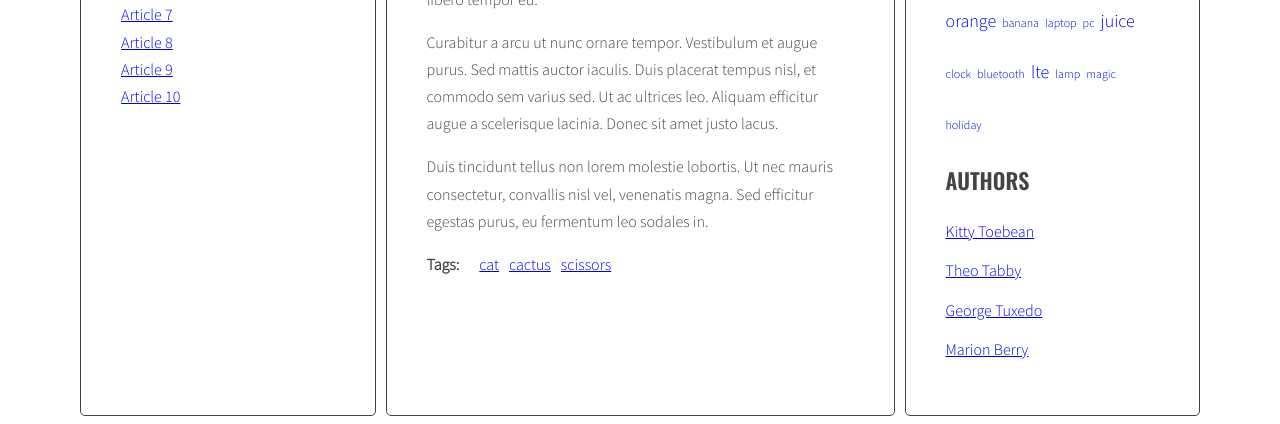
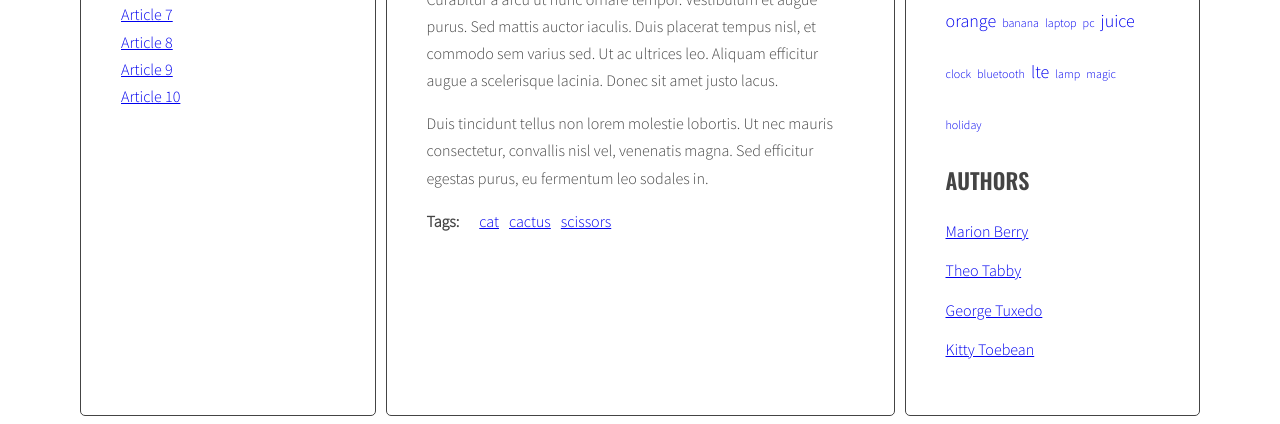
Before and after one commit to aoibaraa/javascript-blog, a website: page index.html in a window 1280 px wide. Shown: the part 520-944 px from the top of the page. Drawn offline with nearby package versions, Linux system fonts and the light colour scheme.

Commit message:
Add authors list

```diff
--- a/index.html
+++ b/index.html
@@ -183,26 +183,7 @@
                           </ul>
                           <h2 class="section-title">Authors</h2>
                           <ul class="list authors">
-                            <li>
-                              <a href="#">
-                                <span class="author-name">Kitty Toebean</span>
-                              </a>
-                            </li>
-                            <li>
-                              <a href="#">
-                                <span class="author-name">Theo Tabby</span>
-                              </a>
-                            </li>
-                            <li>
-                              <a href="#">
-                                <span class="author-name">George Tuxedo</span>
-                              </a>
-                            </li>
-                            <li>
-                              <a href="#">
-                                <span class="author-name">Marion Berry</span>
-                              </a>
-                            </li>
+
                           </ul>
                         </aside>
                       </main>
--- a/js/script.js
+++ b/js/script.js
@@ -41,7 +41,8 @@ const optArticleSelector = '.post',
   optArticleAuthorSelector = '.post-author',
   optTagsListSelector = '.tags .list',
   optCloudClassCount = 5,
-  optCloudClassPrefix = '.tag-size-';
+  optCloudClassPrefix = '.tag-size-',
+  optAuthorsListSelector = '.authors .list';
 
 
 function generateTitleLinks(customSelector = '') {
@@ -244,6 +245,9 @@ function addClickListenersToTags() {
 addClickListenersToTags();
 
 function generateAuthors() {
+
+  let allAuthors = {};
+
   /* find all articles */
   const articles = document.querySelectorAll(optArticleSelector);
   let html = '';
@@ -263,21 +267,42 @@ function generateAuthors() {
     const linkHTML = '<a href="#authors-' + authors + '">' + authors + '</a>';
     console.log('linkHTML', linkHTML);
 
+    if (!allAuthors.hasOwnProperty(authors)) {
+      /* [NEW] add tag to allTags object */
+      allAuthors[authors] = 1;
+    } else {
+      allAuthors[authors]++;
+    }
+
+    /* [NEW] find list of tags in right column */
+   const authors1List = document.querySelector('.authors');
+
+    let allAuthorsHTML = '';
+
+    /* [NEW] START LOOP: for each tag in allTags: */
+    for(let authors in allAuthors){
+
+
+      const authorsLinkHTML = '<li><a href="#tag-'+ authors +'">' + authors +  '</a></li>';
+      console.log('authorsLinkHTML:', authorsLinkHTML);
+
+      /* [NEW] generate code of a link and add it to allTagsHTML */
+      allAuthorsHTML += authorsLinkHTML;
+    }
+
     // /* [DONE] add generated code to html variable */
     //html = html + linkHTML;
     //console.log('html', html);
 
     /* insert HTML of all the links into the tags wrapper */
-    authorsList.innerHTML = html + linkHTML;
+    authors1List.innerHTML = allAuthorsHTML;
+    //authorsList.innerHTML = html + linkHTML;
   }
 }
 
 generateAuthors();
 
 function authorClickHandler(event) {
-
-  /* [NEW] create a new variable allAuthors with an empty object */
-  let allAuthors = {};
 
   /* [DONE] prevent default action for this event */
   event.preventDefault();
```
